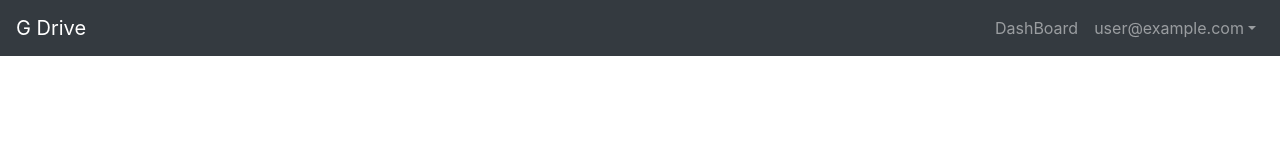
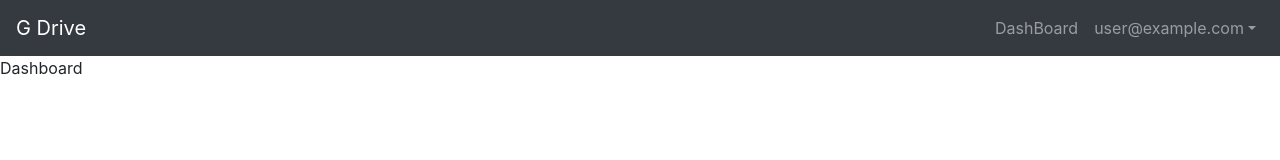
Before and after one commit to Petertran198/Google-Drive, a React (Create React App) app: page / in a window 1280 px wide. Shown: the top 160 px of the page. Built offline with nearby package versions, Linux system fonts and the light colour scheme; no server answers; sample sign-in values are in the browser's storage.

Commit message:
Added Dashboard

```diff
--- a/src/App.js
+++ b/src/App.js
@@ -10,6 +10,8 @@ import Login from './components/auth/Login';
 import ForgotPassword from './components/auth/ForgotPassword';
 import UpdateProfile from './components/auth/UpdateProfile';
 import Header from './components/header/Header';
+import Dashboard from './components/google-drive/Dashboard';
+
 export default function App() {
     return (
         <>
@@ -42,6 +44,7 @@ export default function App() {
                     component={UpdateProfile}
                 />
                 {/* Google Drive  */}
+                <PrivateRoute exact path='/' component={Dashboard} />
             </Switch>
         </>
     );
--- a/src/components/auth/Profile.jsx
+++ b/src/components/auth/Profile.jsx
@@ -4,7 +4,7 @@ import { useHistory, Link } from 'react-router-dom';
 import { useAuth } from '../../contexts/AuthContext';
 import CenteredContainer from './CenteredContainer';
 
-export default function Dashboard() {
+export default function Profile() {
     const { currentUser, logOut } = useAuth();
     const [errors, setErrors] = useState();
     const history = useHistory();
--- /dev/null
+++ b/src/components/google-drive/Dashboard.jsx
@@ -0,0 +1,5 @@
+import React from 'react';
+
+export default function Dashboard() {
+    return <div>Dashboard</div>;
+}
```
Also changed, not shown: src/components/header/Header.jsx (+1 -8 lines).
